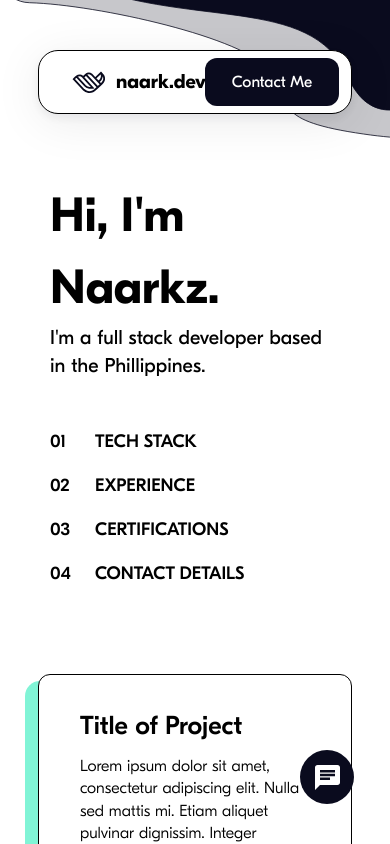
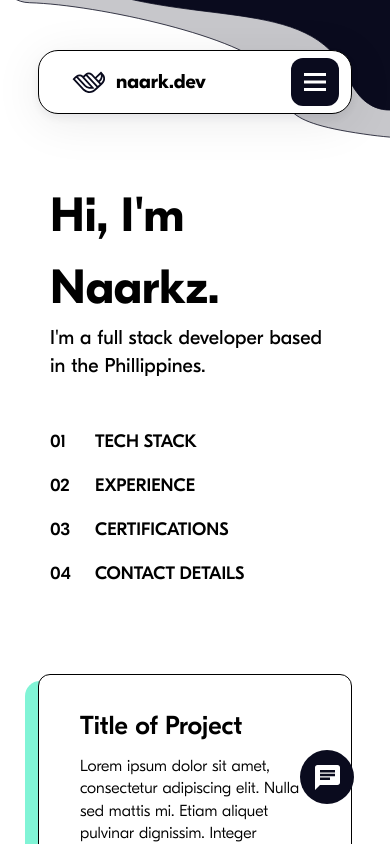
Before and after one commit to Eerkz/naarkzport, a Next.js app: page / in a window 390 px wide. Shown: the top 844 px of the page. Built offline with nearby package versions, Linux system fonts and the light colour scheme.

Commit message:
refactor: Show hamburger menu on smaller screens

```diff
--- a/components/navigation/Nav.tsx
+++ b/components/navigation/Nav.tsx
@@ -1,12 +1,14 @@
 import React from "react";
 import Image from "next/image";
+import useWindowSize from "../../hooks/useWindowSize";
 
 export default function Nav() {
+  const { width } = useWindowSize();
   return (
     <div className="w-full sm:px-[69px] px-[38px] top-[50px] flex justify-center z-[1100] absolute">
       <nav
         id="top-nav"
-        className="w-full h-[64px] bg-white pl-[33px] pr-[12px] rounded-[20px] border-solid border-[1px] border-black flex justify-between items-center"
+        className="w-full h-[64px] bg-white fold:pl-[33px] pl-[12px] pr-[12px] rounded-[20px] border-solid border-[1px] border-black flex justify-between items-center"
       >
         <div className="flex">
           <Image
@@ -17,12 +19,26 @@ export default function Nav() {
           />
           <span className="font-bold text-[20px] ml-[11px]">naark.dev</span>
         </div>
+        {width > 480 ? (
           <button
             type="button"
             className="font-[400] h-[48px] cursor-pointer hover:bg-pastel-blue bg-dark-blue w-[135px] text-white rounded-[12px] flex justify-center items-center"
           >
             Contact Me
           </button>
+        ) : (
+          <button
+            type="button"
+            className="font-[400] h-[48px] w-[48px] cursor-pointer hover:bg-pastel-blue bg-dark-blue text-white rounded-[12px] flex justify-center items-center"
+          >
+            <Image
+              src={"/static/images/hamburger.svg"}
+              alt="hamburger menu"
+              width={22}
+              height={18}
+            />
+          </button>
+        )}
       </nav>
     </div>
   );
--- /dev/null
+++ b/hooks/useWindowSize.tsx
@@ -0,0 +1,22 @@
+import { useState, useEffect } from "react";
+
+export default function useWindowSize() {
+  const [width, setWidth] = useState(() => (typeof window !== 'undefined') && (window.innerWidth));
+  const [height, setHeight] = useState(() => (typeof window !== 'undefined') && (window.innerHeight));
+
+  useEffect(() => {
+    const handleWindowResize = () => {
+      setWidth(window.innerWidth);
+      setHeight(window.innerHeight);
+    };
+
+    if (typeof window !== "undefined") {
+      window.addEventListener("resize", handleWindowResize);
+    }
+
+    // Return a function from the effect that removes the event listener
+    return () => window.removeEventListener("resize", handleWindowResize);
+  });
+
+  return { width: width, height: height };
+}
--- a/tailwind.config.js
+++ b/tailwind.config.js
@@ -5,23 +5,36 @@ module.exports = {
     "./components/**/*.{js,ts,jsx,tsx}",
   ],
   theme: {
+    screens: {
+      xxsm: "270px",
+      fold: "340px",
+      xsm: "400px",
+      sm: "480px",
+      ma: "580px",
+      md: "768px",
+      mb: "850px",
+      lg: "976px",
+      nest: "1024px",
+      nestMax: "1280px",
+      xl: "1440px",
+    },
     extend: {
       fontFamily: {
         gtPro: ["GT Eesti Pro Display", "sans-serif"],
       },
       colors: {
         "strong-yellow": "#FFFD63",
-        "pastel-blue" : "#3C3E61",
+        "pastel-blue": "#3C3E61",
         "dark-blue": "#0a0b1e",
         "dark-gray": "#C7C7CB",
         "strong-turquoise": "#81f4d6",
         "pastel-turquoise": "#e6fdf7",
-        "strong-violet" : "#96a7ff",
-        "pastel-violet" : "#eaedff",
-        "strong-orange" : "#ffbf72",
-        "pastel-orange" : "#ffead0",
-        "strong-pink" : "#ff837d",
-        "pastel-pink" : "#ffd6d4"
+        "strong-violet": "#96a7ff",
+        "pastel-violet": "#eaedff",
+        "strong-orange": "#ffbf72",
+        "pastel-orange": "#ffead0",
+        "strong-pink": "#ff837d",
+        "pastel-pink": "#ffd6d4",
       },
     },
   },
```
Also changed, not shown: public/static/images/hamburger.svg (added). Lines whose indentation alone changed are shown as unchanged.
